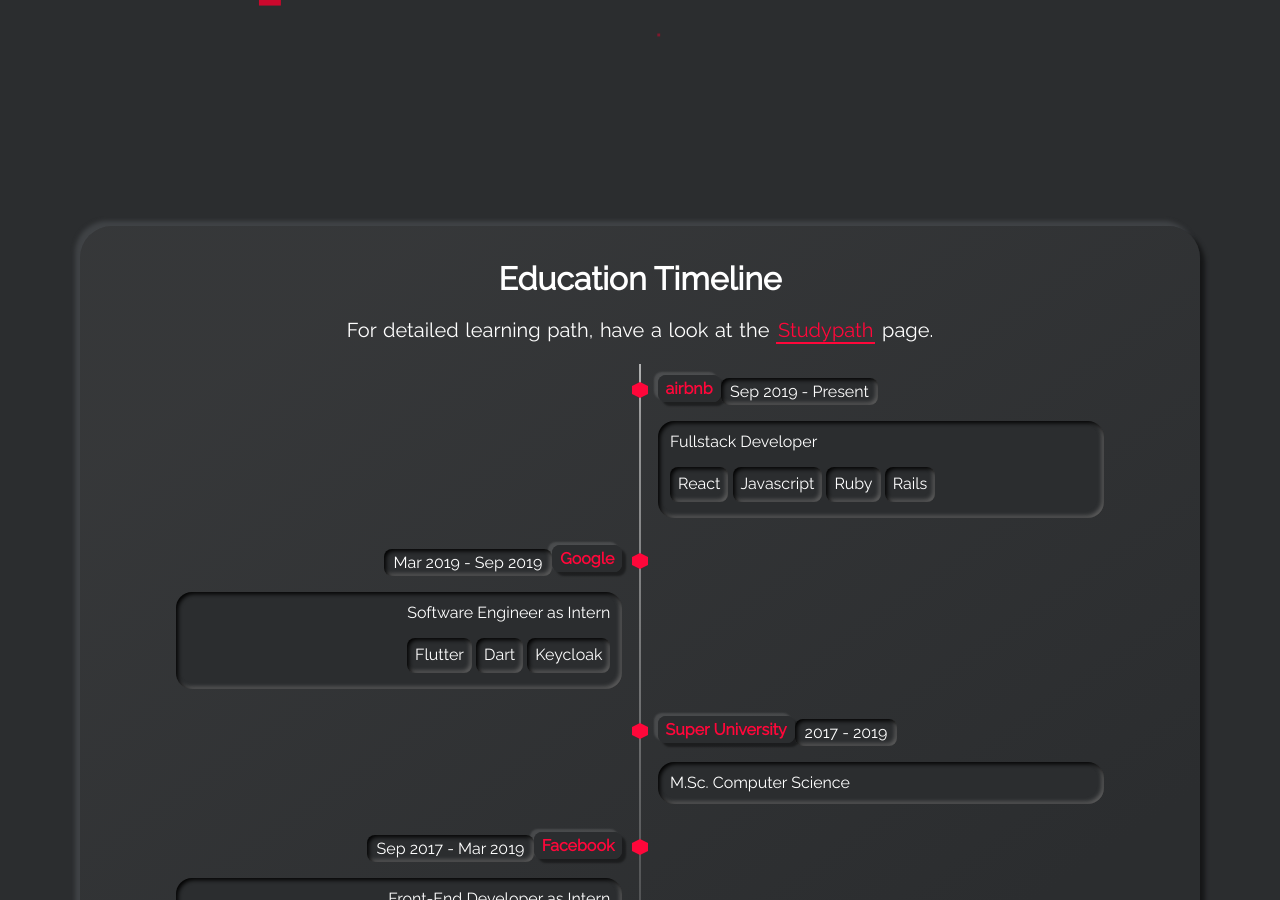
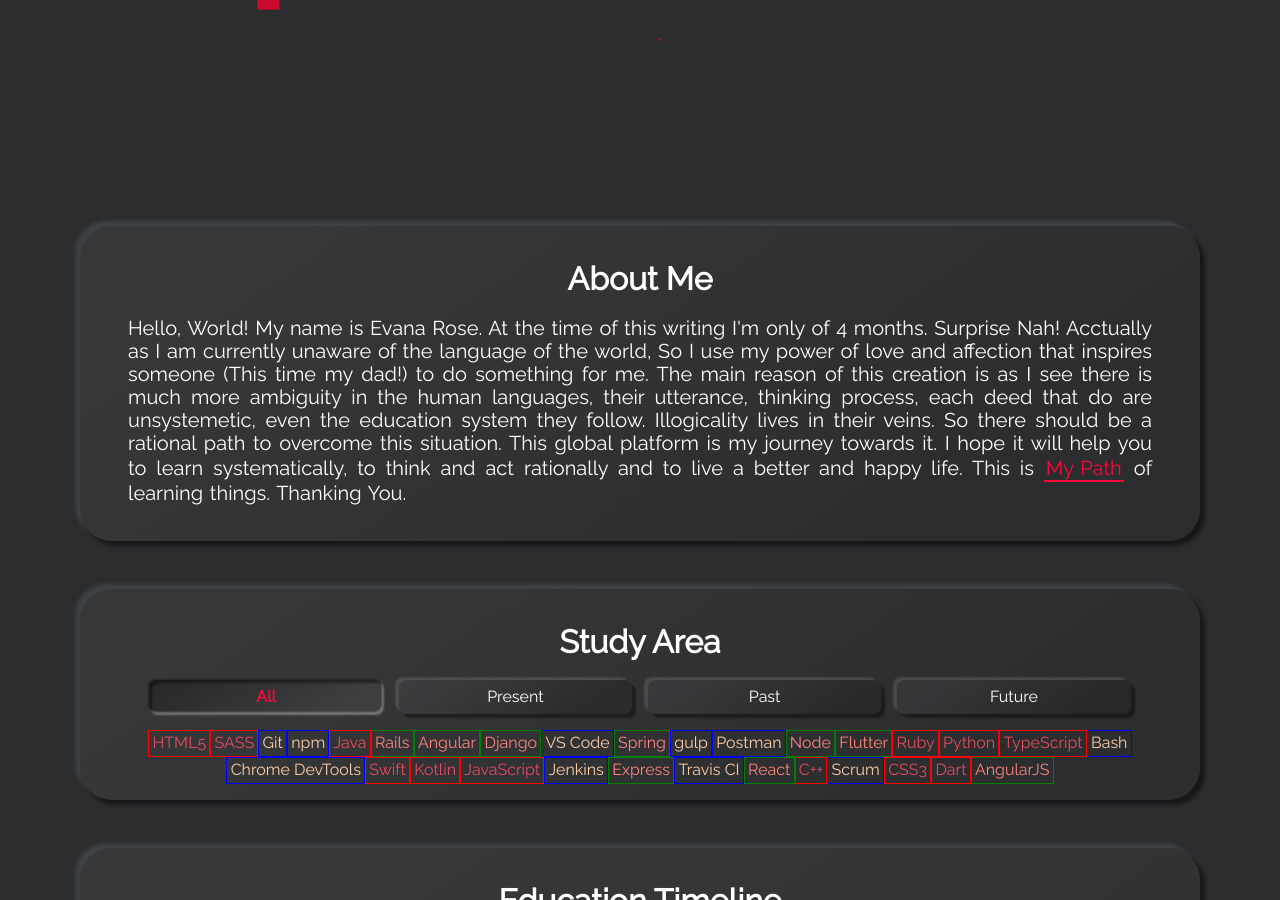
Before and after one commit to MDShahid94/evanarose.com, a Jekyll site: the page built from index.html, in a window 1280 px wide and 900 px high, scrolled down 834 px. Built offline with Jekyll 4.4.1, drawn with Linux system fonts in a browser that asks for light colours; some of the changed text lies outside the part shown.

Commit message:
Update _config.yml

```diff
--- a/_config.yml
+++ b/_config.yml
@@ -31,7 +31,7 @@
 # show_aboutme_card:
 # > setting this to true, will display the About Me section
 # > setting this to false, will omit the About Me section
-show_aboutme_card: false
+show_aboutme_card: true
 # about_me_title: The will be displayed as the title in the About Me section
 about_me_title: About Me
 # about_me_description: This will be displayed under the title.
@@ -40,7 +40,7 @@
 # show_skills_card:
 # > setting this to true, will display the Skills section
 # > setting this to false, will omit the Skills section
-show_skills_card: false
+show_skills_card: true
 # about_me_title: The will be displayed as the title in the Skills section
 skills_title: Study Area
 
@@ -77,7 +77,7 @@
 # show_contact_card:
 # > setting this to true, will display the Contact section
 # > setting this to false, will omit the Contact section
-show_contact_card: false
+show_contact_card: true
 # contact_title: The will be displayed as the title in the Contact section
 contact_title: Contact
 # contact_description: This will be displayed under the title.
```
